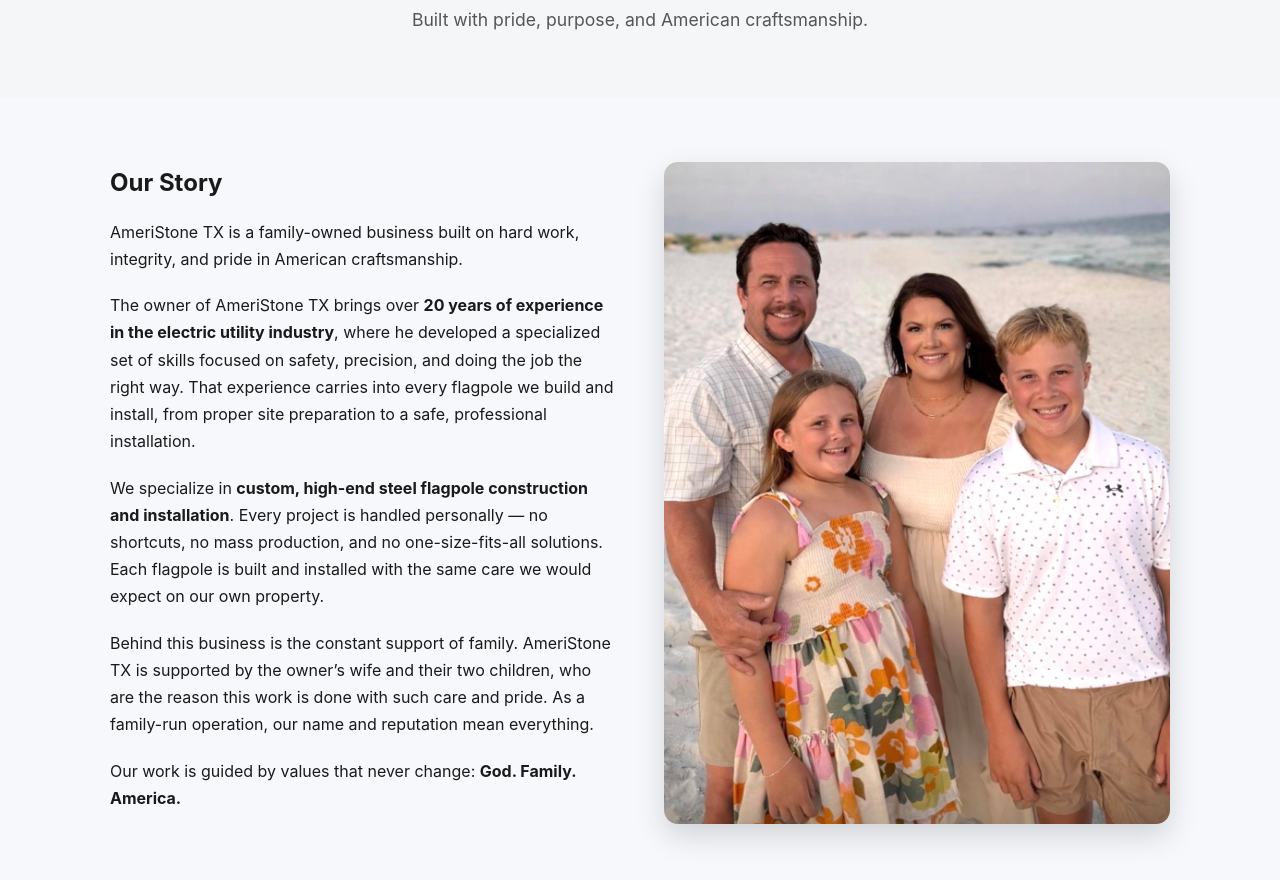
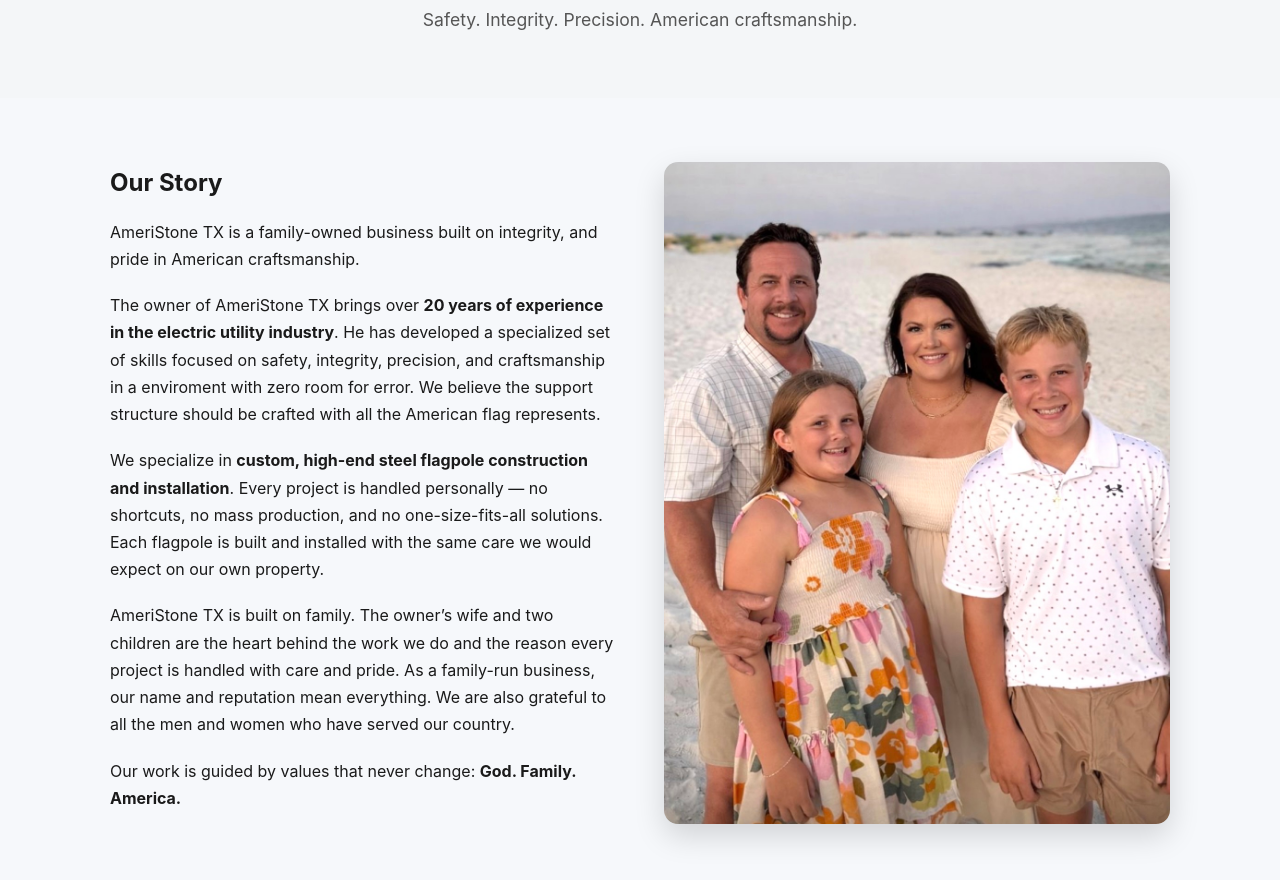
Before and after one commit to AmeristoneTX/ameristonetx, a plain HTML site: page about.html in a window 1280 px wide. Shown: the part 130-1010 px from the top of the page. Drawn offline with Linux system fonts and the light colour scheme.

Commit message:
Update about.html

```diff
--- a/about.html
+++ b/about.html
@@ -14,7 +14,7 @@
     <div class="container">
       <h1>About AmeriStone TX</h1>
       <p class="page-subtitle">
-        Built with pride, purpose, and American craftsmanship.
+        Safety. Integrity. Precision. American craftsmanship.
       </p>
     </div>
   </header>
@@ -28,16 +28,17 @@
         <h2>Our Story</h2>
 
         <p>
-          AmeriStone TX is a family-owned business built on hard work, integrity,
+          AmeriStone TX is a family-owned business built on integrity,
           and pride in American craftsmanship.
         </p>
 
         <p>
           The owner of AmeriStone TX brings over <strong>20 years of experience in
-          the electric utility industry</strong>, where he developed a specialized
-          set of skills focused on safety, precision, and doing the job the right
-          way. That experience carries into every flagpole we build and install,
-          from proper site preparation to a safe, professional installation.
+          the electric utility industry</strong>. He has developed a specialized
+          set of skills focused on safety, integrity, precision, and craftsmanship
+          in a enviroment with zero room for error. We believe the support structure
+          should be crafted with all the American flag represents.
+
         </p>
 
         <p>
@@ -47,11 +48,10 @@
           built and installed with the same care we would expect on our own property.
         </p>
 
-        <p>
-          Behind this business is the constant support of family. AmeriStone TX is
-          supported by the owner’s wife and their two children, who are the reason
-          this work is done with such care and pride. As a family-run operation, our
-          name and reputation mean everything.
+        <p>AmeriStone TX is built on family. The owner’s wife and two children are the
+          heart behind the work we do and the reason every project is handled with care
+          and pride. As a family-run business, our name and reputation mean everything.
+          We are also grateful to all the men and women who have served our country.
         </p>
 
         <p>
```
